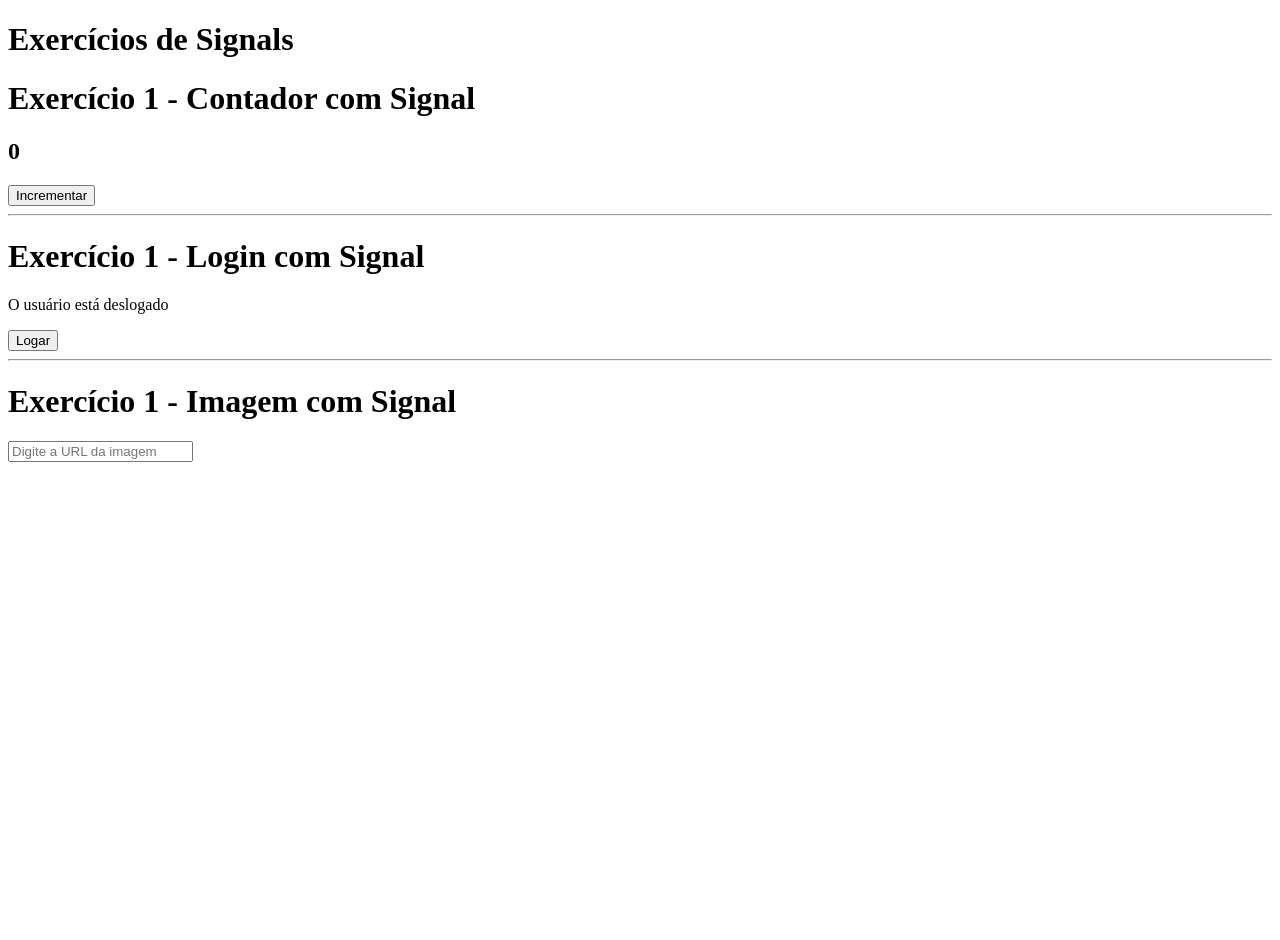
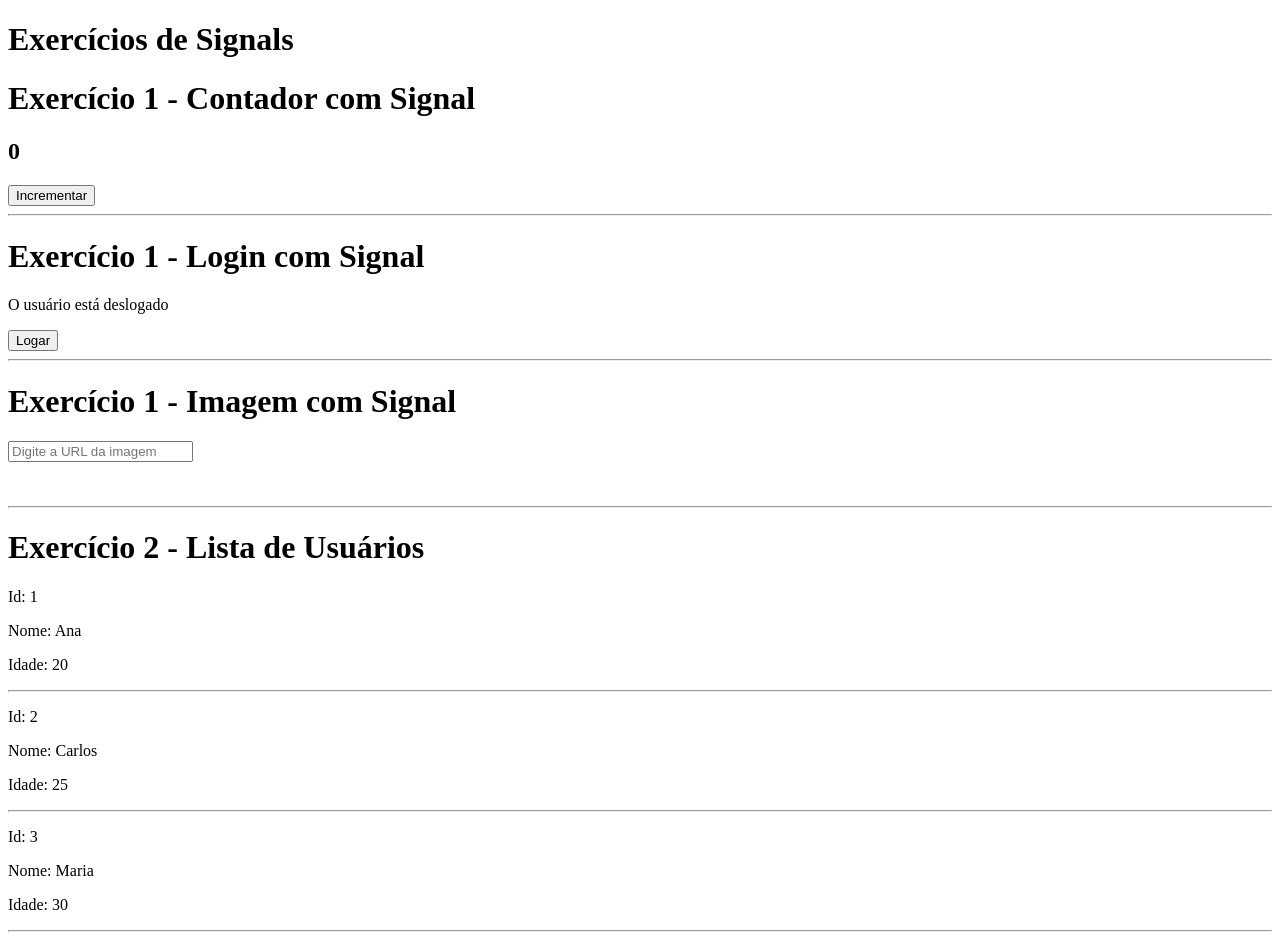
Before and after one commit to marialeticia26/exercicios-angular, an Angular app: page /signals in a window 1280 px wide. Before the commit the page ends 800 px from the top, so only its background shows below. Built offline with nearby package versions, Linux system fonts and the light colour scheme.

Commit message:
Adiciona exercício 2 de Signals

```diff
--- a/src/app/paginas/signals/signals.html
+++ b/src/app/paginas/signals/signals.html
@@ -9,3 +9,7 @@
 <hr>
 
 <app-imagem></app-imagem>
+
+<hr>
+
+<app-exercicio2-lista-usuarios></app-exercicio2-lista-usuarios>
--- a/src/app/paginas/signals/signals.ts
+++ b/src/app/paginas/signals/signals.ts
@@ -2,13 +2,15 @@ import { Component } from '@angular/core';
 import { Contador } from '../../signals/exercicio1/contador/contador';
 import { Login } from '../../signals/exercicio1/login/login';
 import { Imagem } from '../../signals/exercicio1/imagem/imagem';
+import { Exercicio2ListaUsuarios } from '../../signals/exercicio2-lista-usuarios/exercicio2-lista-usuarios';
 
 @Component({
   selector: 'app-signals',
   imports: [
     Contador,
     Login,
-    Imagem
+    Imagem,
+    Exercicio2ListaUsuarios
   ],
   templateUrl: './signals.html',
   styleUrl: './signals.css'
--- /dev/null
+++ b/src/app/signals/exercicio2-lista-usuarios/exercicio2-lista-usuarios.html
@@ -0,0 +1,19 @@
+<h1>Exercício 2 - Lista de Usuários</h1>
+
+@for (usuario of usuarios(); track usuario.id) {
+
+  <p>
+    Id: {{ usuario.id }}
+  </p>
+
+  <p>
+    Nome: {{ usuario.nome }}
+  </p>
+
+  <p>
+    Idade: {{ usuario.idade }}
+  </p>
+
+  <hr>
+
+}
--- /dev/null
+++ b/src/app/signals/exercicio2-lista-usuarios/exercicio2-lista-usuarios.ts
@@ -0,0 +1,30 @@
+import { Component, signal } from '@angular/core';
+import { Usuario } from './usuario';
+
+@Component({
+  selector: 'app-exercicio2-lista-usuarios',
+  imports: [],
+  templateUrl: './exercicio2-lista-usuarios.html',
+  styleUrl: './exercicio2-lista-usuarios.css'
+})
+export class Exercicio2ListaUsuarios {
+
+  usuarios = signal<Usuario[]>([
+    {
+      id: 1,
+      nome: 'Ana',
+      idade: 20
+    },
+    {
+      id: 2,
+      nome: 'Carlos',
+      idade: 25
+    },
+    {
+      id: 3,
+      nome: 'Maria',
+      idade: 30
+    }
+  ]);
+
+}
--- /dev/null
+++ b/src/app/signals/exercicio2-lista-usuarios/usuario.ts
@@ -0,0 +1,5 @@
+export interface Usuario {
+  id: number;
+  nome: string;
+  idade: number;
+}
```
Also changed, not shown: src/app/signals/exercicio2-lista-usuarios/exercicio2-lista-usuarios.css (added), 1 other file (tests, documents, lock files or other folders).
